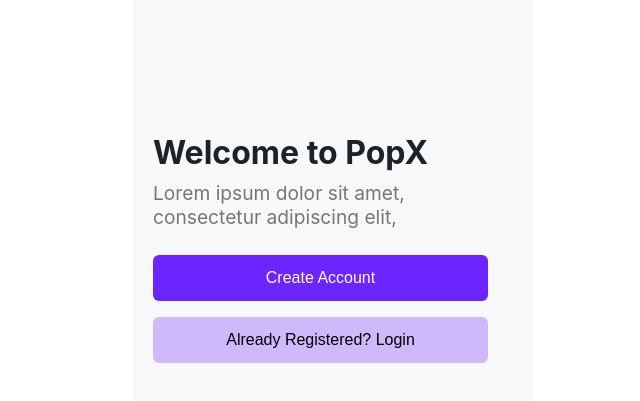
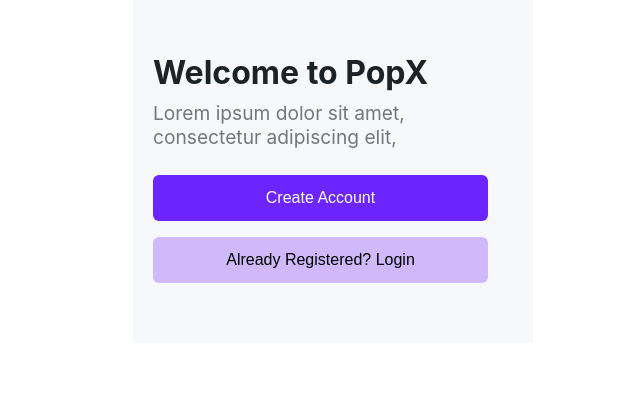
Before and after one commit to Prem324/Educase-Design, a React (Create React App) app: page / in a window 1280 px wide. Shown: the part 457-858 px from the top of the page, without its empty margins (307-947 px from the left). After the commit the page ends 800 px from the top, so only its background shows below. Built offline with nearby package versions, Linux system fonts and the light colour scheme.

Commit message:
Develop-Layout

```diff
--- a/src/App.css
+++ b/src/App.css
@@ -13,7 +13,7 @@ body {
 
 .app-container {
   width: 400px; /* Standard mobile width */
-  height: 900px; /* Standard mobile height */
+  height: 100vh; /* Standard mobile height */
   background: #f7f8f9;
 }
 
--- a/src/components/LandingPage/index.css
+++ b/src/components/LandingPage/index.css
@@ -1,9 +1,8 @@
 .landing-page {
   display: flex;
-  flex-direction: column;
-  justify-content: flex-end;
+  align-items: flex-end;
+  min-height: 90vh;
   padding: 20px;
-  height: 100vh;
 }
 
 .landing-page h1 {
--- a/src/components/LandingPage/index.js
+++ b/src/components/LandingPage/index.js
@@ -5,6 +5,7 @@ import "./index.css";
 const LandingPage = () => {
   return (
     <div className="landing-page">
+      <div>
         <h1>Welcome to PopX</h1>
         <p>Lorem ipsum dolor sit amet, consectetur adipiscing elit,</p>
         <Link to="/signup">
@@ -14,6 +15,7 @@ const LandingPage = () => {
           <button className="ale-reg-btn">Already Registered? Login</button>
         </Link>
       </div>
+    </div>
   );
 };
 
```
Lines whose indentation alone changed are shown as unchanged.
